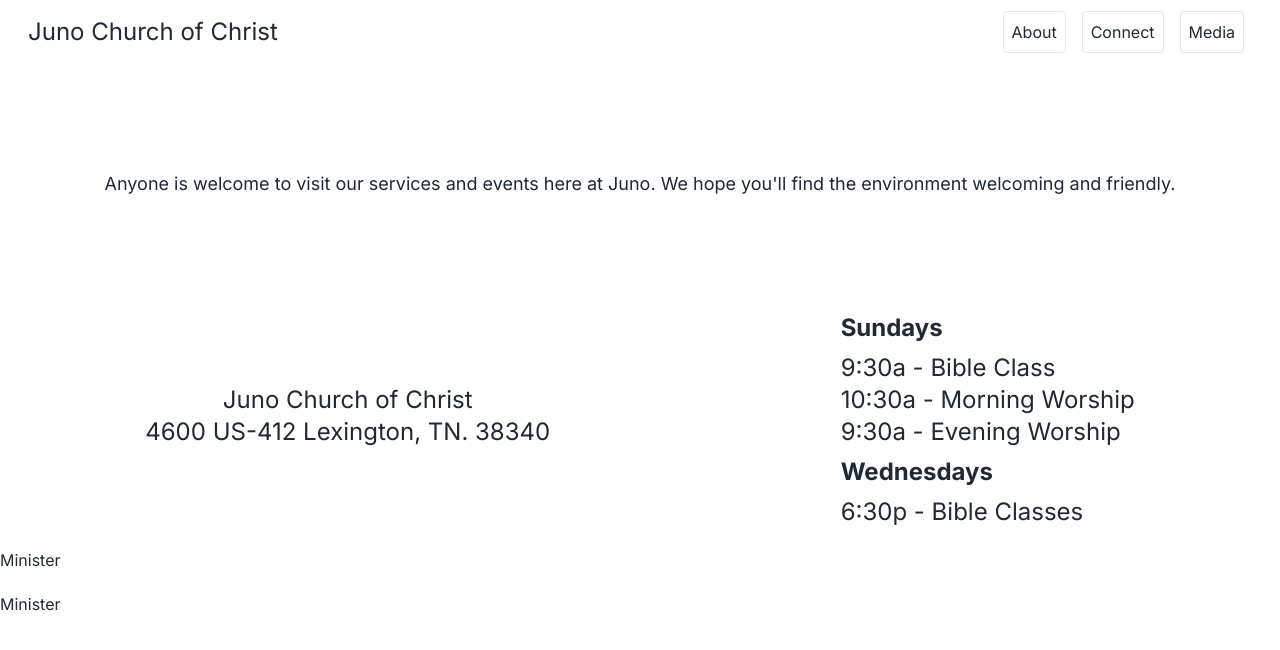
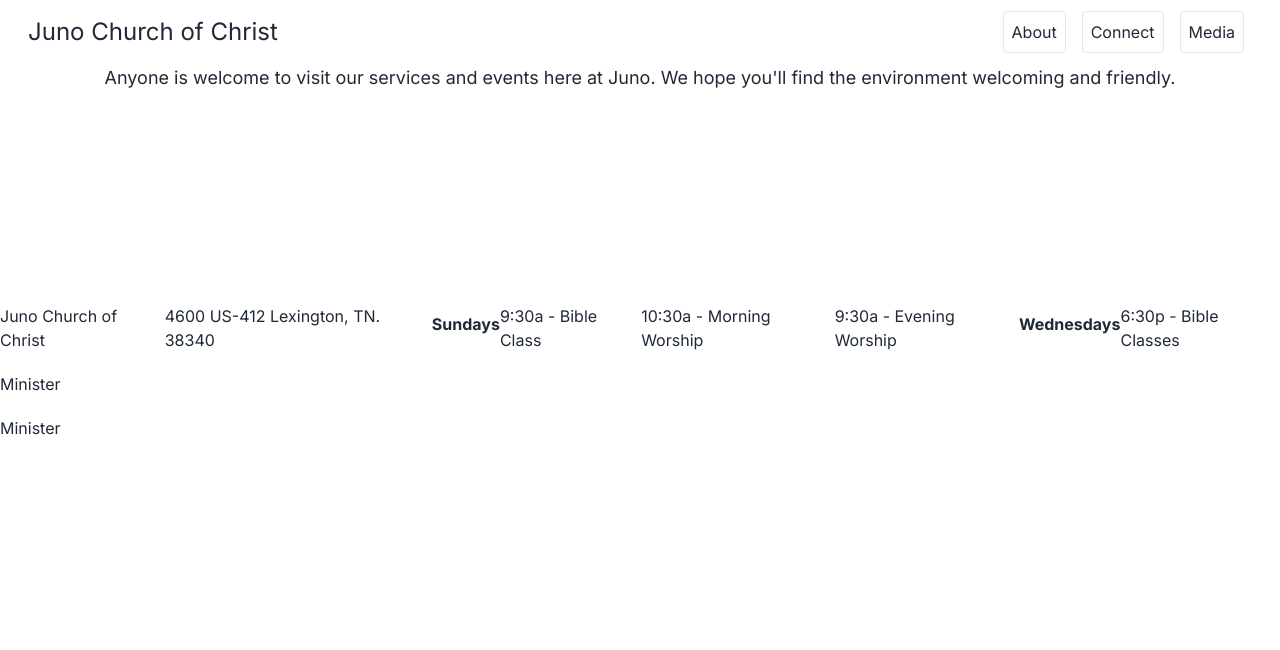
Before and after one commit to JunoChurchofChrist/JunoWebsite, a Next.js app: page /about in a window 1280 px wide. Shown: the top 650 px of the page. Built offline with nearby package versions, Linux system fonts and the light colour scheme.

Commit message:
Appease the master

```diff
--- a/app/components/CenterText.tsx
+++ b/app/components/CenterText.tsx
@@ -6,8 +6,11 @@ interface Props {
 }
 
 const CenterText = ({ children, className }: Props) => {
-  const styles = 'flex justify-center items-center ' + className;
-  return <div className={styles}>{children}</div>;
+  return (
+    <div className={'flex justify-center items-center' + className}>
+      {children}
+    </div>
+  );
 };
 
 export default CenterText;
```
